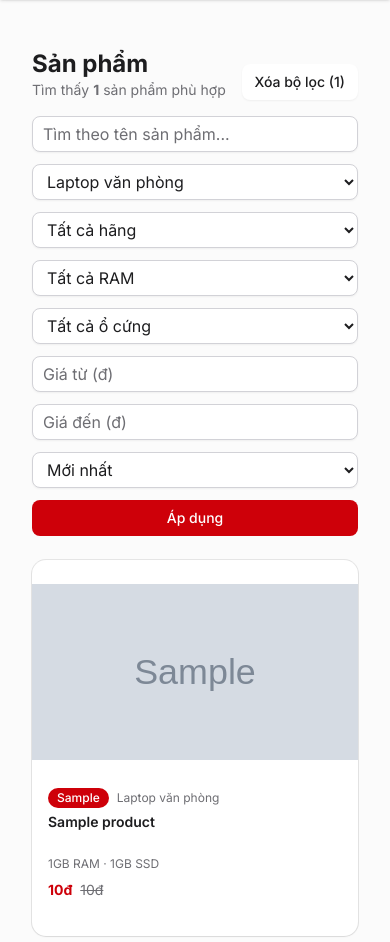
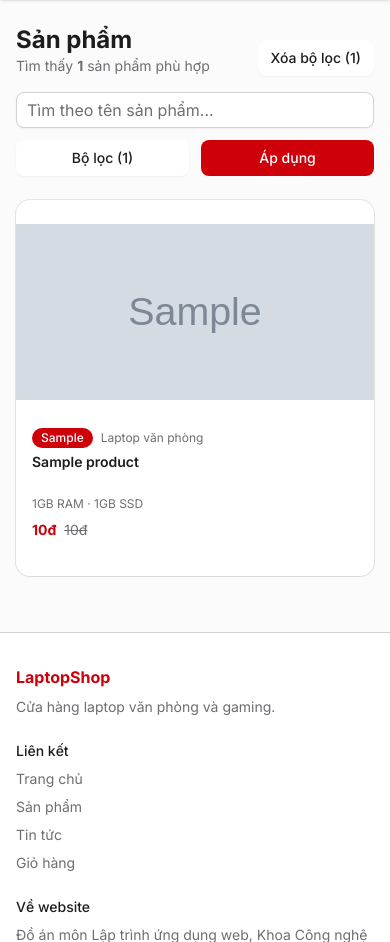
Before and after one commit to trvux/web-basic, a PHP site: page /products/index.php?category_id=1 in a window 390 px wide. Shown: the part 60-1002 px from the top of the page. Run offline with PHP 8.4, Linux system fonts and the light colour scheme; data comes from the database, SQL or seed files in the repository; tables that the repository leaves empty hold one stand-in row (values such as "Sample post"); grey boxes marked "Sample" are stand-in pictures.

Commit message:
Điện thoại: thu gọn bộ lọc, ẩn mũi tên che banner, bớt lề thừa

```diff
--- a/src/includes/ui_extra.php
+++ b/src/includes/ui_extra.php
@@ -87,7 +87,8 @@ function ui_carousel($slides, $auto = 0) {
     foreach ($slides as $s) $html .= '<div class="min-w-0 shrink-0 grow-0 basis-full snap-start">' . $s . '</div>';
     $html .= '</div>';
     if (count($slides) > 1) {
-        $btn = ui_btn('outline', 'sm') . ' absolute! inset-y-0 my-auto rounded-full!';
+        // Trên điện thoại ẩn mũi tên vì che chữ trên banner; người dùng vuốt ngang để đổi
+        $btn = ui_btn('outline', 'sm') . ' absolute! inset-y-0 my-auto rounded-full! max-sm:hidden!';
         $html .= '<button type="button" class="' . $btn . ' left-2" data-prev aria-label="Trước">‹</button>'
                . '<button type="button" class="' . $btn . ' right-2" data-next aria-label="Sau">›</button>';
     }
--- a/src/products/index.php
+++ b/src/products/index.php
@@ -108,10 +108,13 @@ foreach (['q','brand','category_id','ram','ssd','price_min','price_max'] as $k)
     if (!empty($_GET[$k])) $active_filters++;
 }
 
+// Số bộ lọc đang bật trong phần thu gọn trên điện thoại (không tính ô tìm tên)
+$panel_filters = $active_filters - ($q !== '' ? 1 : 0);
+
 require_once __DIR__ . '/../includes/header.php';
 ?>
 
-<div class="container mx-auto px-4 py-6">
+<div class="container mx-auto px-4 py-6 max-sm:p-0">
   <!-- ============ HEADER ============ -->
   <div class="flex items-end justify-between mb-4 flex-wrap gap-2">
     <div>
@@ -132,10 +135,18 @@ require_once __DIR__ . '/../includes/header.php';
   </div>
 
   <!-- ============ FORM LỌC ============ -->
-  <form method="get" class="grid grid-cols-1 sm:grid-cols-2 lg:grid-cols-4 gap-3 mb-6">
+  <form method="get" class="grid grid-cols-2 lg:grid-cols-4 gap-3 mb-6">
     <input type="text" name="q" value="<?= e($q) ?>"
            placeholder="Tìm theo tên sản phẩm..."
-           class="<?= UI_INPUT ?> sm:col-span-2">
+           class="<?= UI_INPUT ?> col-span-2">
+
+    <!-- Điện thoại: các ô lọc thu gọn, bấm "Bộ lọc" để mở (chỉ dùng CSS). Từ sm trở lên hiện đủ -->
+    <input type="checkbox" id="loc-toggle" class="peer sr-only sm:hidden">
+    <label for="loc-toggle" class="<?= ui_btn('outline') ?> cursor-pointer peer-focus-visible:ring-3 peer-focus-visible:ring-ring/50 sm:hidden!">
+      Bộ lọc<?= $panel_filters > 0 ? ' (' . $panel_filters . ')' : '' ?>
+    </label>
+
+    <div class="contents max-sm:order-last max-sm:col-span-2 max-sm:hidden max-sm:grid-cols-2 max-sm:gap-3 max-sm:peer-checked:grid">
 
     <select name="category_id" class="<?= UI_INPUT ?>">
       <option value="0">Tất cả danh mục</option>
@@ -185,6 +196,7 @@ require_once __DIR__ . '/../includes/header.php';
       <option value="price_desc" <?= $sort === 'price_desc' ? 'selected' : '' ?>>Giá giảm dần</option>
       <option value="name_asc"   <?= $sort === 'name_asc'   ? 'selected' : '' ?>>Tên A→Z</option>
     </select>
+    </div>
 
     <button type="submit" class="<?= ui_btn() ?>">Áp dụng</button>
   </form>
--- a/src/products/show.php
+++ b/src/products/show.php
@@ -95,7 +95,7 @@ function product_image(?string $path): string
 require_once __DIR__ . '/../includes/header.php';
 ?>
 
-<div class="container mx-auto px-4 py-6">
+<div class="container mx-auto px-4 py-6 max-sm:p-0">
 
   <?php if (!$product): ?>
 
```
